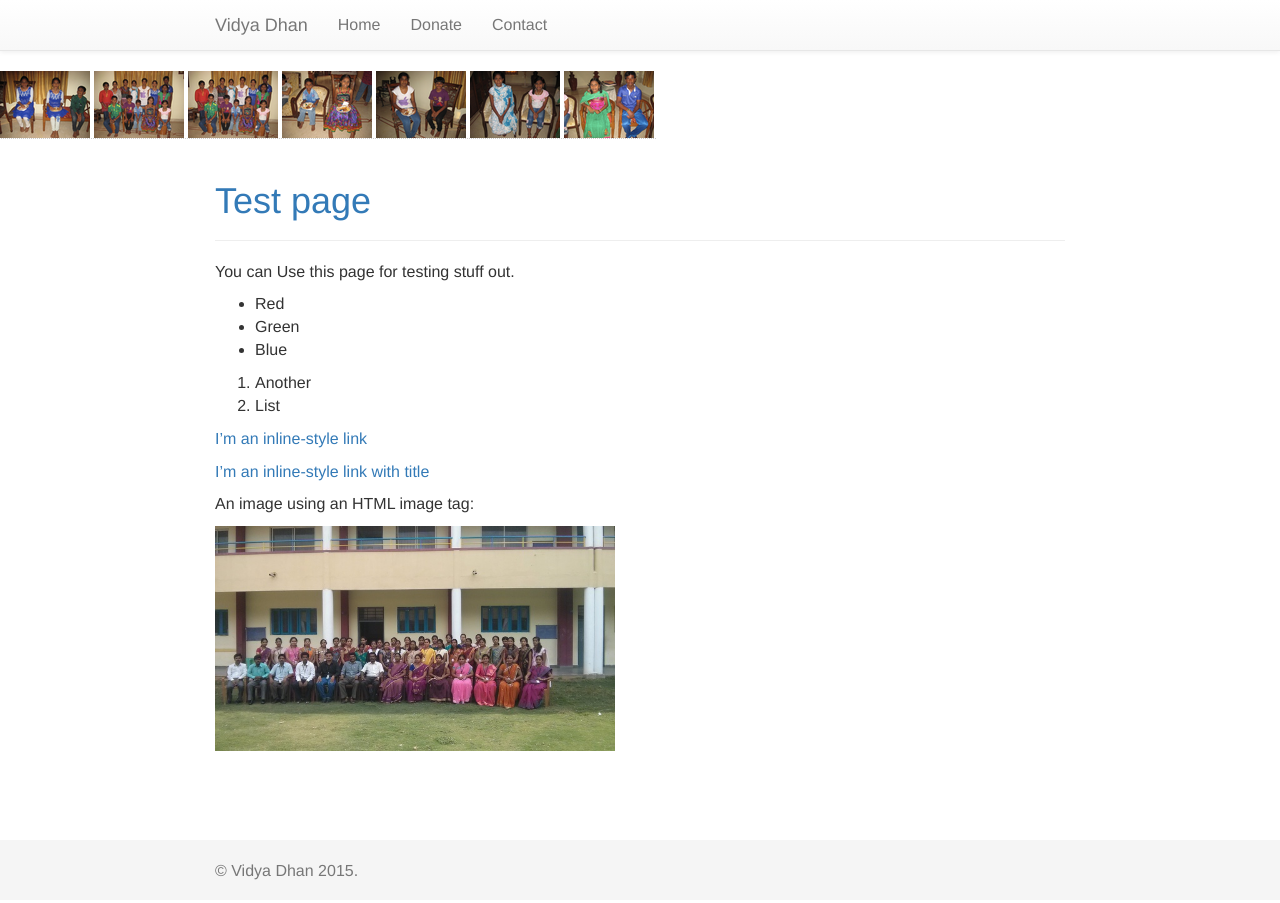
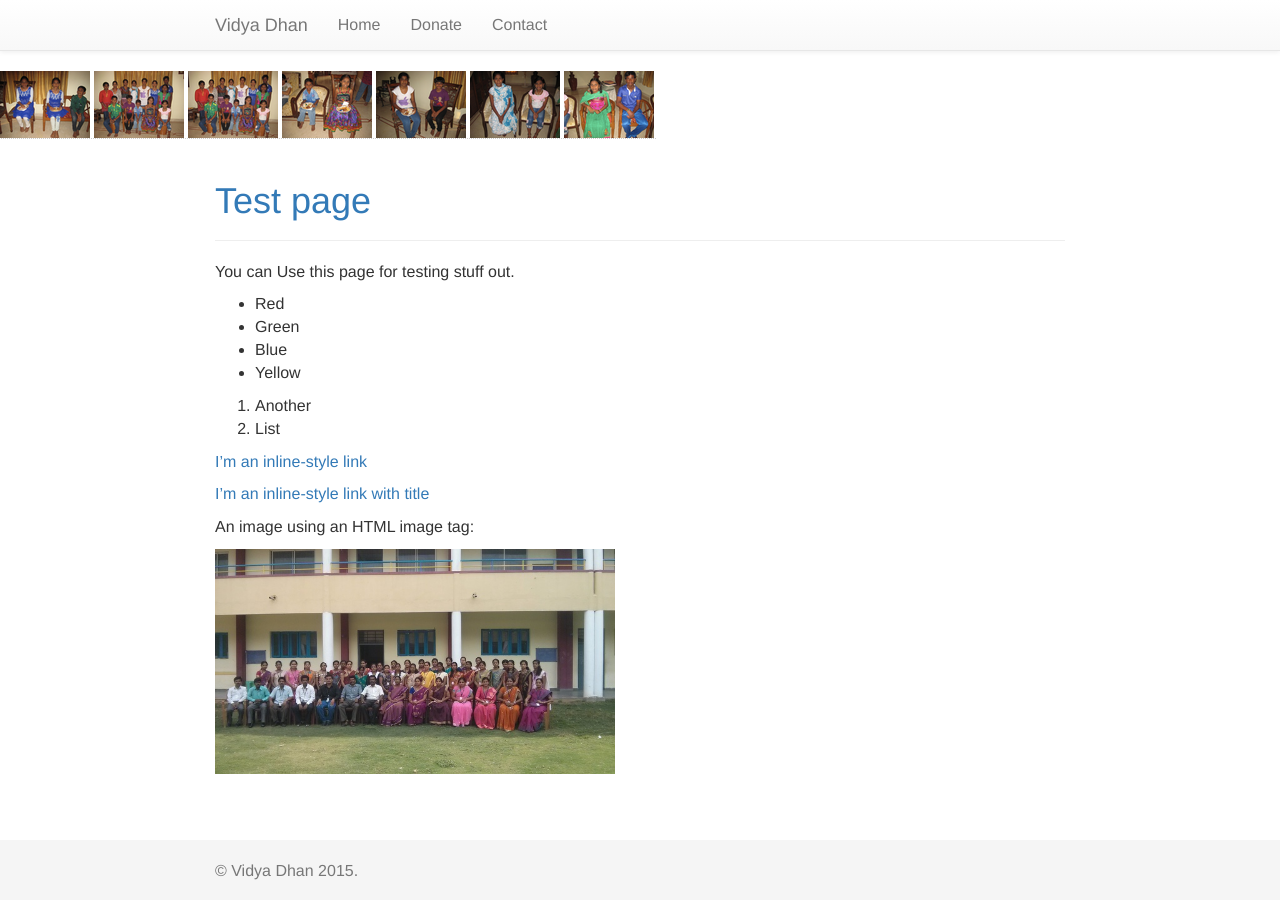
Before and after one commit to VidyaDhan/vidyadhan.github.io, a Jekyll site: the page built from test.md, in a window 1280 px wide. Built offline with Jekyll 4.4.1, drawn with Linux system fonts in a browser that asks for light colours; nearby versions of some CDN libraries.

Commit message:
Test update

```diff
--- a/test.md
+++ b/test.md
@@ -9,6 +9,7 @@ You can Use this page for testing stuff out.
 +   Red
 +   Green
 +   Blue
++   Yellow
 
 1. Another
 2. List
```
